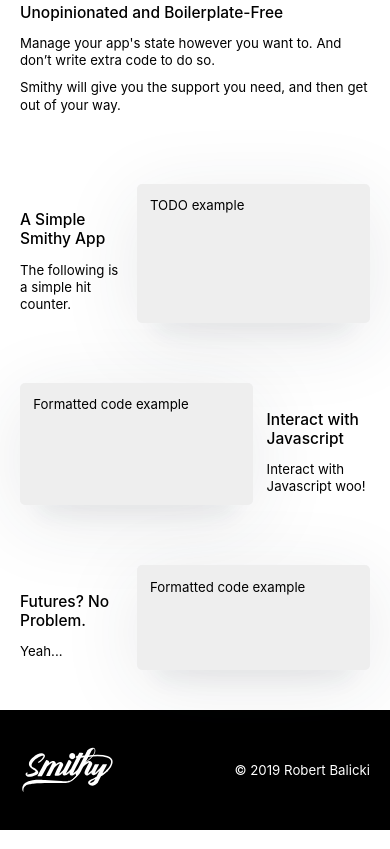
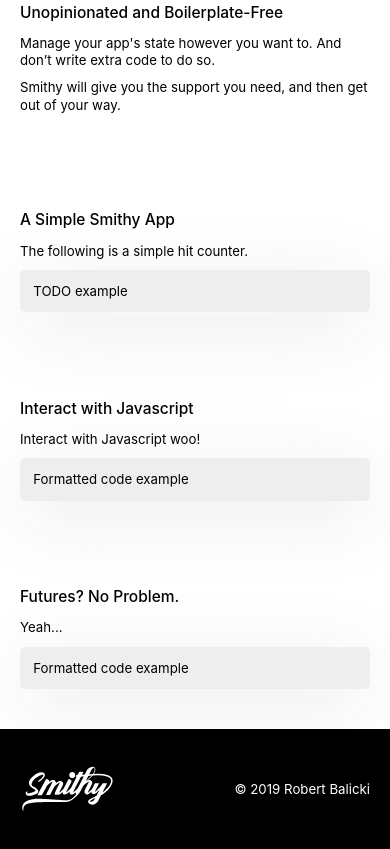
Before and after one commit to rbalicki2/smithy-rs-site-www, a Next.js app: page / in a window 390 px wide. Shown: the part 820-1669 px from the top of the page. Built offline with nearby package versions, Linux system fonts and the light colour scheme.

Commit message:
mobile formatting

```diff
--- a/pages/index.js
+++ b/pages/index.js
@@ -20,6 +20,7 @@
   OnlyDesktop,
 } from 'src/page-ui';
 import columnData from 'src/home/columnData';
+import bodyData from 'src/home/bodyData';
 
 const PageColumn = styled.div`
   flex: 1;
@@ -27,19 +28,6 @@
   &:last-child {
     margin-right: 0;
   }
-`;
-
-const CodeExample = styled.div`
-  box-shadow: ${BOX_SHADOW};
-  background-color: #EEE;
-  align-self: stretch;
-  flex: 2;
-  margin-right: 1rem;
-  &:last-child {
-    margin-right: 0;
-  }
-  border-radius: 5px;
-  padding: 1rem;
 `;
 
 const TopSectionTitle = styled(BodySectionTitle)`
@@ -86,39 +74,33 @@
           }
         </OnlyMobile>
       </BodyContainer>
-      <BodyContainer>
-        <Flexxor alignItems="start">
-          <PageColumn>
-            <BodySectionTitle>A Simple Smithy App</BodySectionTitle>
-            <BodyText>The following is a simple hit counter.</BodyText>
-          </PageColumn>
-          <CodeExample>
-            TODO example
-          </CodeExample>
-        </Flexxor>
-      </BodyContainer>
-      <BodyContainer>
-        <Flexxor alignItems="start">
-          <CodeExample>
-            Formatted code example
-          </CodeExample>
-          <PageColumn>
-            <BodySectionTitle>Interact with Javascript</BodySectionTitle>
-            <BodyText>Interact with Javascript woo!</BodyText>
-          </PageColumn>
-        </Flexxor>
-      </BodyContainer>
-      <BodyContainer>
-        <Flexxor alignItems="start">
-          <PageColumn>
-            <BodySectionTitle>Futures? No Problem.</BodySectionTitle>
-            <BodyText>Yeah...</BodyText>
-          </PageColumn>
-          <CodeExample>
-            Formatted code example
-          </CodeExample>
-        </Flexxor>
-      </BodyContainer>
+      <OnlyDesktop>
+        {
+          bodyData.map((item, i) => {
+            const descriptionItem = <PageColumn key="description">{item.description}</PageColumn>;
+            const codeItem = <Fragment key="code">{item.code}</Fragment>;
+            const items = i % 2 === 0
+              ? [descriptionItem, codeItem]
+              : [codeItem, descriptionItem];
+
+            return (<BodyContainer key={i}>
+              <Flexxor alignItems="start">
+                { items }
+              </Flexxor>
+            </BodyContainer>);
+          })
+        }
+      </OnlyDesktop>
+      <OnlyMobile>
+        {
+          bodyData.map((item, i) => (
+            <BodyContainer key={i}>
+              { item.description }
+              { item.code }
+            </BodyContainer>
+          ))
+        }
+      </OnlyMobile>
       <Footer />
     </>;
   }
--- /dev/null
+++ b/src/home/bodyData.js
@@ -0,0 +1,51 @@
+import React from 'react';
+import styled from 'styled-components';
+
+import {
+  BodySectionTitle,
+  BodyText,
+  BOX_SHADOW,
+} from 'src/page-ui';
+
+const CodeExample = styled.div`
+  box-shadow: ${BOX_SHADOW};
+  background-color: #EEE;
+  align-self: stretch;
+  flex: 2;
+  margin-right: 1rem;
+  &:last-child {
+    margin-right: 0;
+  }
+  border-radius: 5px;
+  padding: 1rem;
+`;
+
+export default [
+  {
+    description: <>
+      <BodySectionTitle>A Simple Smithy App</BodySectionTitle>
+      <BodyText>The following is a simple hit counter.</BodyText>
+    </>,
+    code: <CodeExample>
+      TODO example
+    </CodeExample>,
+  },
+  {
+    description: <>
+      <BodySectionTitle>Interact with Javascript</BodySectionTitle>
+      <BodyText>Interact with Javascript woo!</BodyText>
+    </>,
+    code: <CodeExample>
+      Formatted code example
+    </CodeExample>,
+  },
+  {
+    description: <>
+      <BodySectionTitle>Futures? No Problem.</BodySectionTitle>
+      <BodyText>Yeah...</BodyText>
+    </>,
+    code: <CodeExample>
+      Formatted code example
+    </CodeExample>,
+  },
+];
```
